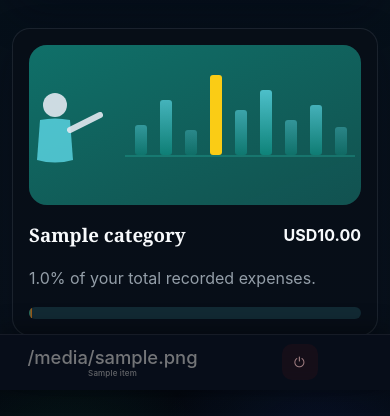
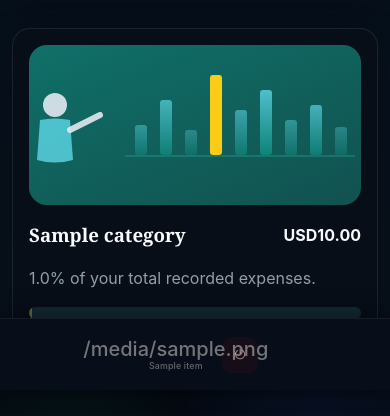
Before and after one commit to DeveloperGru141/expense_tracker, a Python web app: template templates/analytics.html in a window 390 px wide. Shown: the part 454-870 px from the top of the page. Run offline with Jinja, Linux system fonts and the light colour scheme; the template is opened without the code that fills it: most values are stand-ins (such as "Sample title", 1, 10 or a date in 2020).

Commit message:
Restore swipe scroll on mobile nav, increase height to 72px for polished look

```diff
--- a/static/style.css
+++ b/static/style.css
@@ -859,27 +859,40 @@ h1, h2, h3, h4, h5, h6 {
     left: 0;
     right: 0;
     height: auto;
-    min-height: 52px;
-    padding: 0.35rem 0.5rem;
+    min-height: 72px;
+    padding: 0.45rem 0.75rem;
     background: rgba(8, 14, 26, 0.96);
     backdrop-filter: blur(24px);
     -webkit-backdrop-filter: blur(24px);
     border-top: 1px solid rgba(255, 255, 255, 0.06);
     z-index: 200;
     align-items: center;
-    justify-content: center;
+    justify-content: flex-start;
     gap: 0;
     box-shadow: 0 -4px 24px rgba(0, 0, 0, 0.4);
-    padding-bottom: max(0.35rem, env(safe-area-inset-bottom, 0px));
+    overflow-x: auto;
+    -webkit-overflow-scrolling: touch;
+    scrollbar-width: none;
+    scroll-behavior: smooth;
+    scroll-snap-type: x proximity;
+    scroll-padding-inline: 1rem;
+    padding-bottom: max(0.45rem, env(safe-area-inset-bottom, 0px));
+}
+
+.mobile-nav::-webkit-scrollbar {
+    display: none;
 }
 
 .mobile-nav-inner {
     display: flex;
     align-items: center;
-    justify-content: space-around;
-    max-width: 500px;
+    justify-content: center;
+    gap: 0.15rem;
+    min-width: max-content;
     width: 100%;
+    max-width: 520px;
     margin: 0 auto;
+    padding: 0 0.25rem;
 }
 
 .mobile-nav-link {
@@ -888,30 +901,32 @@ h1, h2, h3, h4, h5, h6 {
     align-items: center;
     justify-content: center;
     gap: 0.2rem;
-    padding: 0.3rem 0.4rem;
-    border-radius: 12px;
+    padding: 0.35rem 0.65rem;
+    border-radius: 14px;
     color: rgba(249, 245, 238, 0.45);
     text-decoration: none;
-    font-size: 0.6rem;
+    font-size: 0.65rem;
     font-weight: 500;
     white-space: nowrap;
     transition: all 0.2s ease;
-    flex: 1;
-    min-height: 44px;
-    max-width: 80px;
+    flex: 1 0 auto;
+    min-height: 48px;
+    min-width: 64px;
+    max-width: 88px;
     -webkit-tap-highlight-color: transparent;
     user-select: none;
     position: relative;
+    scroll-snap-align: center;
 }
 
 .mobile-nav-link .nav-icon {
-    font-size: 1.15rem;
+    font-size: 1.25rem;
     line-height: 1;
     transition: transform 0.2s ease;
 }
 
 .mobile-nav-label {
-    font-size: 0.5rem;
+    font-size: 0.55rem;
     line-height: 1;
     letter-spacing: 0.02em;
     opacity: 0.85;
@@ -924,13 +939,13 @@ h1, h2, h3, h4, h5, h6 {
 .mobile-nav-link.active::before {
     content: '';
     position: absolute;
-    top: -1px;
+    top: 0;
     left: 50%;
     transform: translateX(-50%);
-    width: 24px;
-    height: 2px;
+    width: 20px;
+    height: 3px;
     background: var(--primary, #0f766e);
-    border-radius: 0 0 2px 2px;
+    border-radius: 0 0 3px 3px;
 }
 
 .mobile-nav-link.active .nav-icon {
```
